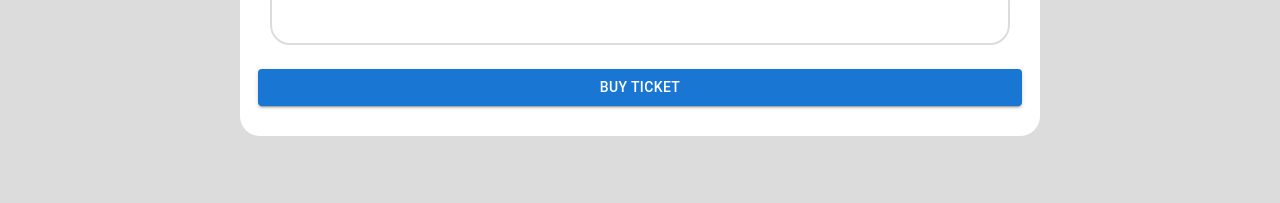
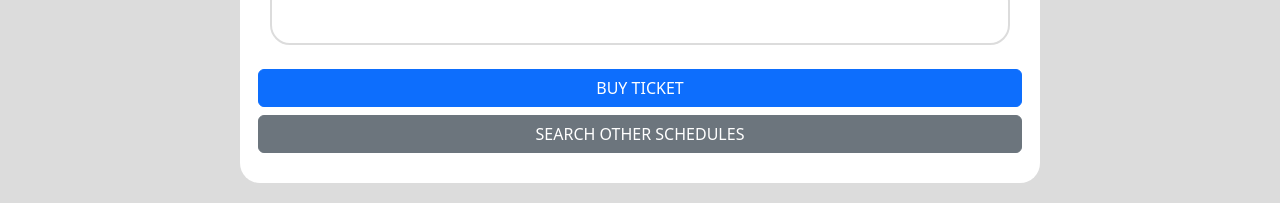
Before and after one commit to antonioacd/JavaSchoolFrontend, a React (Create React App) app: page /ticket/buy/1 in a window 1280 px wide. Shown: the part 433-636 px from the top of the page. Built offline with nearby package versions, Linux system fonts and the light colour scheme; no server answers; sample sign-in values are in the browser's storage.

Commit message:
login and buy ticket

```diff
--- a/src/components/AuthComponents/LoginComponent/LoginComponent.jsx
+++ b/src/components/AuthComponents/LoginComponent/LoginComponent.jsx
@@ -90,6 +90,7 @@
                   id="outlined-basic"
                   label="Password"
                   variant="outlined"
+                  type='password'
                   color="secondary"
                   value={state.password}
                   onChange={changePasswordHandler}
--- a/src/components/Ticket/BuyTicketComponent/BuyTicketComponent.jsx
+++ b/src/components/Ticket/BuyTicketComponent/BuyTicketComponent.jsx
@@ -1,11 +1,10 @@
 import React, { useState, useEffect } from 'react';
-import { useNavigate } from 'react-router-dom';
 import { Typography, Button } from '@mui/material';
 import CustomizableDialog from '../../Other/CustomizableDialog/CustomizableDialog';
 import userService from '../../../services/UserService';
 import ticketService from '../../../services/TicketService';
 import scheduleService from '../../../services/ScheduleService';
-import { useParams } from 'react-router-dom';
+import { useParams, useNavigate } from 'react-router-dom';
 import dayjs from 'dayjs';
 import duration from 'dayjs/plugin/duration';
 import { Duration } from "luxon";
@@ -45,6 +44,7 @@
   const [isSuccessDialogOpen, setSuccessDialogOpen] = useState(false);
   const [isErrorDialogOpen, setErrorDialogOpen] = useState(false);
   const [dialogMessage, setDialogMessage] = useState('');
+  const navigate = useNavigate();
 
   useEffect(() => {
     getSchedule();
@@ -124,12 +124,12 @@
           setDialogMessage('Schedule added successfully');
           setSuccessDialogOpen(true);
         } else {
-          setDialogMessage('Error adding schedule. Please try again.');
+          setDialogMessage("You already have a ticket for this schedule");
           setErrorDialogOpen(true);
         }
       })
       .catch(error => {
-        setDialogMessage('Error adding schedule. Please try again.');
+        setDialogMessage("You already have a ticket for this schedule");
         setErrorDialogOpen(true);
       });
   };
@@ -189,13 +189,18 @@
         </div>
 
         <div className="row mt-4 justify-content-center">
-          <Button
-            variant="contained"
-            color="primary"
+          <button
+            className='btn btn-primary'
             onClick={buyTicket}
           >
-            Buy Ticket
-          </Button>
+            BUY TICKET
+          </button>
+          <button
+            className='btn btn-secondary mt-2'
+            onClick={() => navigate("/schedule/search")}
+          >
+            SEARCH OTHER SCHEDULES
+          </button>
         </div>
 
         <CustomizableDialog
```
